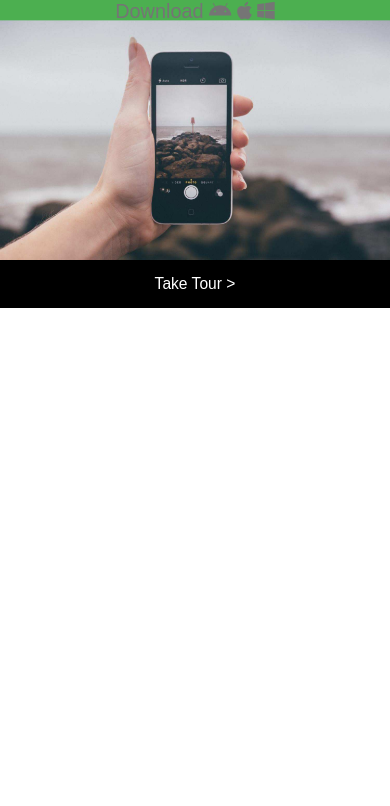
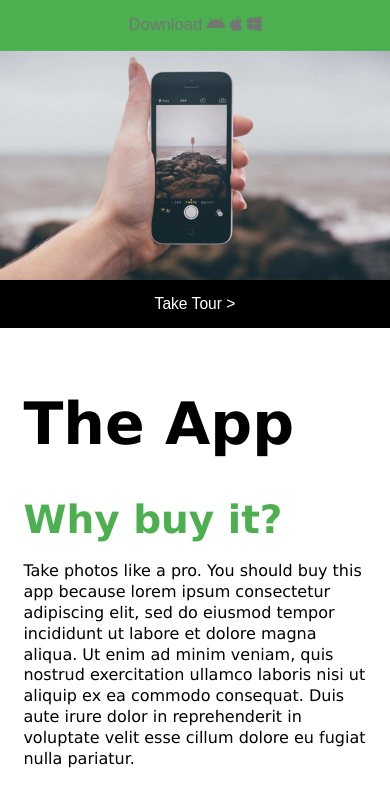
Before and after one commit to nguyetranttsmart/asm2, a plain HTML site: page index.html in a window 390 px wide. Drawn offline with Linux system fonts and the light colour scheme.

Commit message:
add file

```diff
--- a/index.html
+++ b/index.html
@@ -1,30 +1,37 @@
 <!DOCTYPE html>
-<html>
-
+<html lang="en">
 <head>
   <title>Page</title>
   <link rel="stylesheet" href="styles.css" />
   <link rel="stylesheet" href="https://cdnjs.cloudflare.com/ajax/libs/font-awesome/6.5.0/css/all.min.css" />
   <meta name="viewport" content="width=device-width, initial-scale=1.0">
 </head>
+<body>
 
-<body>
   <header class="main-header">
-    <button class="download-button">Download
+    <button class="download-button">
+      Download
       <i class="fa-brands fa-android"></i>
       <i class="fa-brands fa-apple"></i>
       <i class="fa-brands fa-windows"></i>
     </button>
   </header>
+
+  <div class="container">
     <div class="banner">
       <div class="banner-image">
         <img src="images/app2.jpg" alt="Banner image" />
       </div>
       <button>Take Tour ></button>
     </div>
-  <footer>
 
-  </footer>
+    <div class="app-descriptions">
+      <h1 class="heading1">The App</h1>
+      <h1 class="heading2">Why buy it?</h1>
+      <p>Take photos like a pro. You should buy this app because lorem ipsum consectetur adipiscing elit, sed do eiusmod tempor incididunt ut labore et dolore magna aliqua. Ut enim ad minim veniam, quis nostrud exercitation ullamco laboris nisi ut aliquip ex ea commodo consequat. Duis aute irure dolor in reprehenderit in voluptate velit esse cillum dolore eu fugiat nulla pariatur.</p>
+    </div>
+  </div>
+
+  <footer></footer>
 </body>
-
 </html>
--- a/styles.css
+++ b/styles.css
@@ -1,7 +1,17 @@
+* {
+  box-sizing: border-box;
+  margin: 0;
+  padding: 0;
+}
+
+body {
+  font-family: "Poppins", sans-serif;
+}
+
 
 .main-header {
   background-color: #4CAF50;
-  width: 100vw;
+  width: 100%;
   display: flex;
   justify-content: center;
   position: fixed;
@@ -9,7 +19,6 @@
   left: 0;
   z-index: 1000;
   height: 5vw;
-
 }
 
 .main-header button {
@@ -17,25 +26,26 @@
   background-color: #4CAF50;
   color: #ffffff;
   font-size: 1rem;
-      font-family: "Poppins", sans-serif;
   cursor: pointer;
   width: 100%;
 }
+
 .main-header button:hover {
   color: rgb(117, 117, 117);
   transform: scale(1.035);
+}
 
+
+.banner {
+  margin-top: 5vw;
 }
-.banner{
-    position: fixed;
-    top: 0;
-    left: 0;
-}
-.banner img{
+
+.banner img {
   width: 100%;
   display: block;
 }
-.banner button{
+
+.banner button {
   color: white;
   background-color: black;
   font-size: 3vw;
@@ -43,25 +53,50 @@
   height: 3rem;
   border: none;
   display: block;
-  font-family: "Poppins", sans-serif;
   cursor: pointer;
 }
 
-.banner button:hover{
+.banner button:hover {
   color: black;
   background-color: rgb(117, 117, 117);
+}
 
+.app-descriptions {
+  text-align: left;
+  font-family: "Verdana", sans-serif;
+  width: 100%;
+
+}
+.heading1  {
+  font-size: 15vw;
+  margin: 10vw 0;
+}
+.heading2 {
+  font-size: 10vw;
+  color: #4CAF50;
+  margin: 5vw 0;
+}
+.app-descriptions p {
+    line-height: 130%;
+    text-align: left;
 }
 
 
+@media (max-width: 768px) {
+  .main-header {
+    height: 50px;
+  }
 
+  .main-header button {
+    font-size: 1rem;
+  }
 
-@media (max-width: 768px) {
-  .main-header button {
-    font-size: 1.2rem;
-  }
   .banner button {
     font-size: 4vw;
     height: 3rem;
   }
+
+  .app-descriptions {
+    padding: 6vw;
   }
+}
```
Lines whose indentation alone changed are shown as unchanged.
